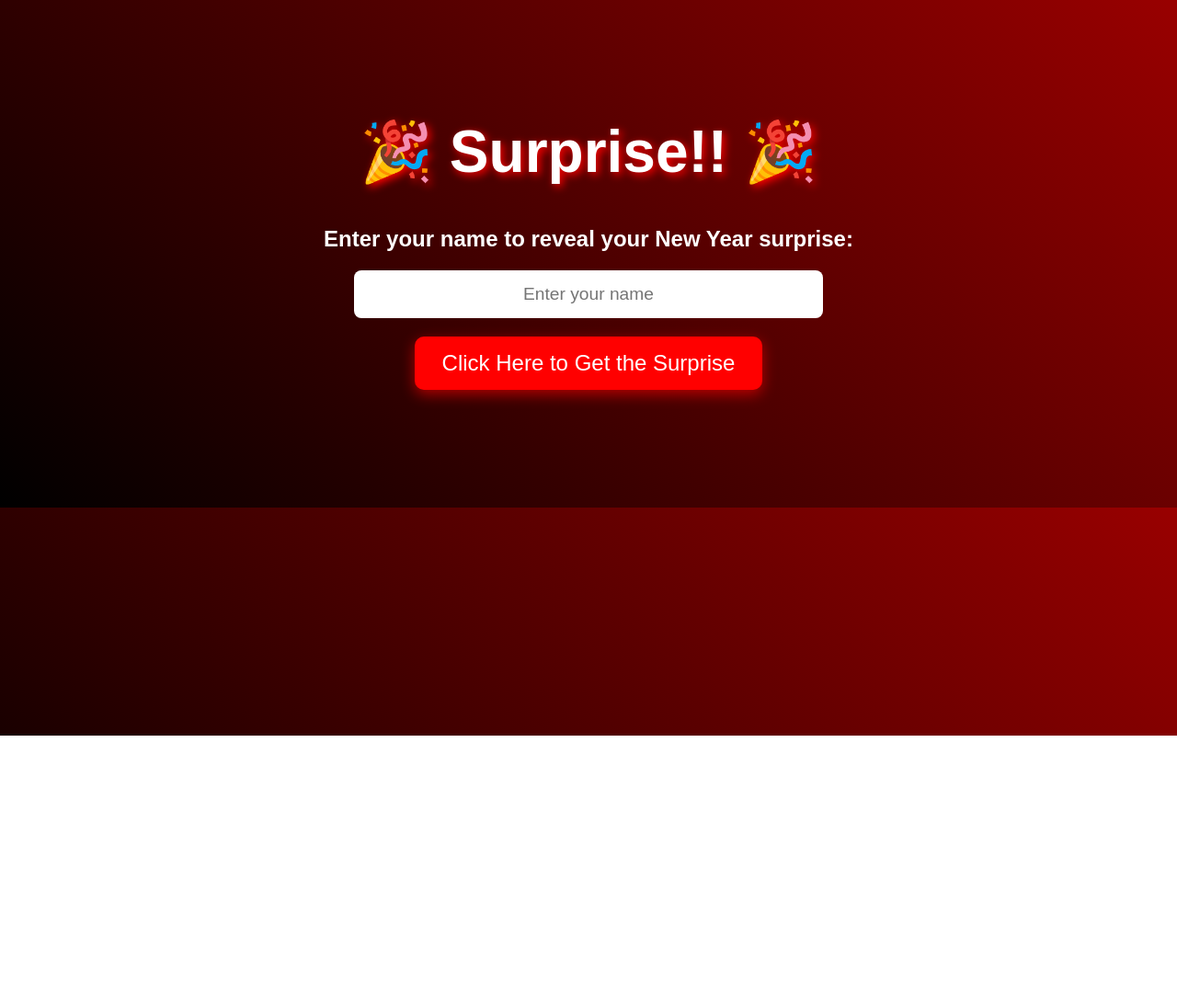
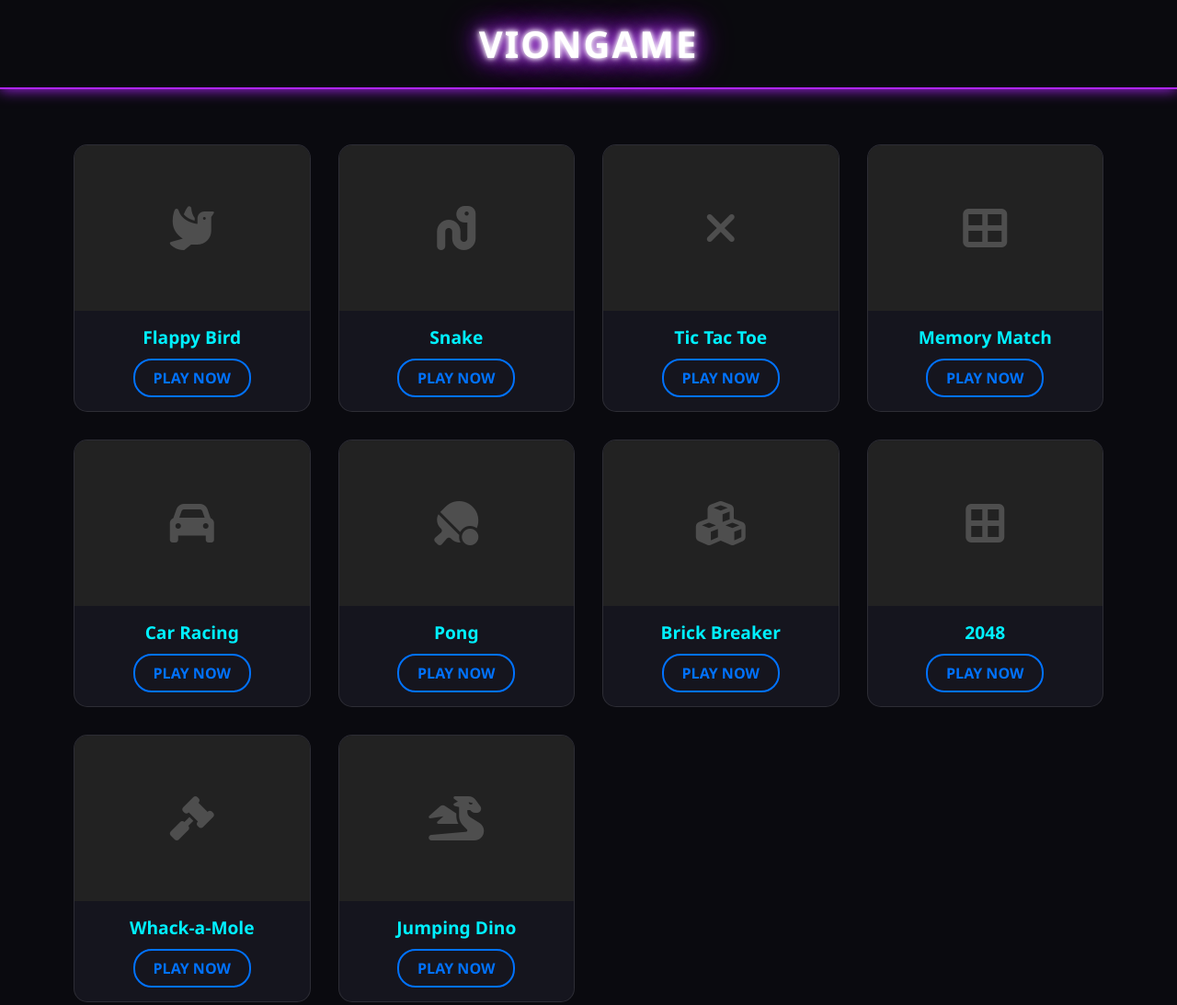
Before and after one commit to ARPITH5353/vinith-kerekad, a plain HTML site: page index.html in a window 1280 px wide. Shown: the top 1093 px of the page at 92% size. Before the commit the page ends 800 px from the top, so only its background shows below. Drawn offline with Linux system fonts and the light colour scheme.

Commit message:
Add files via upload

```diff
--- a/index.html
+++ b/index.html
@@ -1,142 +1,141 @@
 <!DOCTYPE html>
 <html lang="en">
+
 <head>
-  <meta charset="UTF-8">
-  <meta name="viewport" content="width=device-width, initial-scale=1.0">
-  <title>New Year Surprise</title>
-  <style>
-    /* Global Styles */
-    body {
-      background: linear-gradient(45deg, #000000, #990000);
-      font-family: 'Arial', sans-serif;
-      color: #fff;
-      text-align: center;
-      padding: 20px;
-    }
+    <meta charset="UTF-8">
+    <meta name="viewport" content="width=device-width, initial-scale=1.0">
+    <title>Viongame - Neon Gaming Dashboard</title>
+    <link rel="stylesheet" href="style.css">
+    <link rel="stylesheet" href="https://cdnjs.cloudflare.com/ajax/libs/font-awesome/6.4.0/css/all.min.css">
+</head>
 
-    .container {
-      margin: 100px auto;
-      max-width: 600px;
-    }
+<body>
+    <header>
+        <div class="logo">VIONGAME</div>
+    </header>
 
-    .title {
-      font-size: 4rem;
-      font-weight: 900;
-      text-shadow: 3px 3px 10px #ff0000;
-      animation: zoomIn 2s ease-in-out;
-    }
+    <main>
+        <div class="games-grid">
+            <!-- Game 1: Flappy Bird -->
+            <a href="games/flappy-bird/index.html" class="game-card">
+                <div class="card-thumbnail">
+                    <i class="fas fa-dove"></i>
+                </div>
+                <div class="card-info">
+                    <h3>Flappy Bird</h3>
+                    <span class="play-btn">Play Now</span>
+                </div>
+            </a>
 
-    .subtitle {
-      font-size: 1.5rem;
-      margin: 20px 0;
-      font-weight: bold;
-    }
+            <!-- Game 2: Snake -->
+            <a href="games/snake/index.html" class="game-card">
+                <div class="card-thumbnail">
+                    <i class="fas fa-worm"></i>
+                </div>
+                <div class="card-info">
+                    <h3>Snake</h3>
+                    <span class="play-btn">Play Now</span>
+                </div>
+            </a>
 
-    .input-box {
-      font-size: 1.2rem;
-      padding: 15px;
-      border-radius: 8px;
-      border: none;
-      margin-bottom: 20px;
-      width: 80%;
-      text-align: center;
-    }
+            <!-- Game 3: Tic Tac Toe -->
+            <a href="games/tic-tac-toe/index.html" class="game-card">
+                <div class="card-thumbnail">
+                    <i class="fas fa-times"></i>
+                </div>
+                <div class="card-info">
+                    <h3>Tic Tac Toe</h3>
+                    <span class="play-btn">Play Now</span>
+                </div>
+            </a>
 
-    .button {
-      background-color: #ff0000;
-      border: none;
-      padding: 15px 30px;
-      font-size: 1.5rem;
-      color: #fff;
-      border-radius: 10px;
-      cursor: pointer;
-      box-shadow: 0 5px 15px rgba(255, 0, 0, 0.6);
-      transition: transform 0.3s, box-shadow 0.3s;
-    }
+            <!-- Game 4: Memory Card -->
+            <a href="games/memory-card/index.html" class="game-card">
+                <div class="card-thumbnail">
+                    <i class="fas fa-th-large"></i>
+                </div>
+                <div class="card-info">
+                    <h3>Memory Match</h3>
+                    <span class="play-btn">Play Now</span>
+                </div>
+            </a>
 
-    .button:hover {
-      transform: scale(1.1);
-      box-shadow: 0 10px 20px rgba(255, 0, 0, 0.8);
-    }
+            <!-- Game 5: Car Racing -->
+            <a href="games/car-racing/index.html" class="game-card">
+                <div class="card-thumbnail">
+                    <i class="fas fa-car"></i>
+                </div>
+                <div class="card-info">
+                    <h3>Car Racing</h3>
+                    <span class="play-btn">Play Now</span>
+                </div>
+            </a>
 
-    .message {
-      font-size: 1.8rem;
-      font-weight: bold;
-      margin: 20px 0;
-    }
+            <!-- Game 6: Pong -->
+            <a href="games/pong/index.html" class="game-card">
+                <div class="card-thumbnail">
+                    <i class="fas fa-table-tennis"></i>
+                </div>
+                <div class="card-info">
+                    <h3>Pong</h3>
+                    <span class="play-btn">Play Now</span>
+                </div>
+            </a>
 
-    footer {
-      margin-top: 30px;
-      font-size: 1rem;
-    }
+            <!-- Game 7: Brick Breaker -->
+            <a href="games/brick-breaker/index.html" class="game-card">
+                <div class="card-thumbnail">
+                    <i class="fas fa-cubes"></i>
+                </div>
+                <div class="card-info">
+                    <h3>Brick Breaker</h3>
+                    <span class="play-btn">Play Now</span>
+                </div>
+            </a>
 
-    @keyframes zoomIn {
-      from {
-        transform: scale(0.8);
-        opacity: 0;
-      }
-      to {
-        transform: scale(1);
-        opacity: 1;
-      }
-    }
-  </style>
-</head>
-<body>
-  <div id="homePage" class="container">
-    <h1 class="title">🎉 Surprise!! 🎉</h1>
-    <p class="subtitle">Enter your name to reveal your New Year surprise:</p>
-    <input type="text" id="userName" placeholder="Enter your name" class="input-box">
-    <button id="revealButton" class="button">Click Here to Get the Surprise</button>
-  </div>
+            <!-- Game 8: 2048 -->
+            <a href="games/2048/index.html" class="game-card">
+                <div class="card-thumbnail">
+                    <i class="fas fa-border-all"></i>
+                </div>
+                <div class="card-info">
+                    <h3>2048</h3>
+                    <span class="play-btn">Play Now</span>
+                </div>
+            </a>
 
-  <div id="surprisePage" class="container" style="display: none;">
-    <h1 class="title" id="welcomeMessage"></h1>
-    <img id="surpriseImage" src="" alt="Surprise Image" style="display: none;" />
-    <p id="surpriseMessage" class="message"></p>
-    <footer>Designed by Ankith and Arpith</footer>
-  </div>
+            <!-- Game 9: Whack-a-Mole -->
+            <a href="games/whack-a-mole/index.html" class="game-card">
+                <div class="card-thumbnail">
+                    <i class="fas fa-gavel"></i>
+                </div>
+                <div class="card-info">
+                    <h3>Whack-a-Mole</h3>
+                    <span class="play-btn">Play Now</span>
+                </div>
+            </a>
 
-  <!-- Background Music -->
-  <audio id="backgroundMusic" loop>
-    <source src="https://cdn.pixabay.com/download/audio/2022/12/15/audio_81ad5f4708.mp3?filename=new-year-theme-2023.mp3" type="audio/mpeg">
-    Your browser does not support the audio element.
-  </audio>
+            <!-- Game 10: Jumping Dino -->
+            <a href="games/jumping-dino/index.html" class="game-card">
+                <div class="card-thumbnail">
+                    <i class="fas fa-dragon"></i>
+                </div>
+                <div class="card-info">
+                    <h3>Jumping Dino</h3>
+                    <span class="play-btn">Play Now</span>
+                </div>
+            </a>
+        </div>
+    </main>
 
-  <script>
-    document.getElementById('revealButton').addEventListener('click', () => {
-      const userName = document.getElementById('userName').value.trim();
+    <footer>
+        <p>&copy; 2024 Viongame. All rights reserved.</p>
+        <div class="social-links">
+            <!-- Add social icons if needed -->
+        </div>
+    </footer>
 
-      if (!userName) {
-        alert('Please enter your name to proceed.');
-        return;
-      }
+    <script src="script.js"></script>
+</body>
 
-      // Show the surprise
-      document.getElementById('homePage').style.display = 'none';
-      document.getElementById('surprisePage').style.display = 'block';
-
-      // Update surprise content
-      const welcomeMessage = document.getElementById('welcomeMessage');
-      const surpriseMessage = document.getElementById('surpriseMessage');
-      const surpriseImage = document.getElementById('surpriseImage');
-
-      welcomeMessage.innerText = `🎆 Happy New Year 2025, ${userName}! 🎆`;
-      surpriseMessage.innerText = "Best wishes for a fantastic year ahead!";
-      surpriseImage.src = "https://thehindustangazette.com/wp-content/uploads/2024/12/new-year-wishes-2025.jpg";
-      surpriseImage.style.display = "block";
-
-      // Play background music
-      const backgroundMusic = document.getElementById('backgroundMusic');
-      backgroundMusic.play().catch(error => {
-        console.error("Audio playback failed:", error);
-      });
-
-      // AI Voice greeting
-      const speech = new SpeechSynthesisUtterance(`Happy New Year 2025, ${userName}! Best wishes.`);
-      speech.lang = "en-US";
-      window.speechSynthesis.speak(speech);
-    });
-  </script>
-</body>
 </html>
--- /dev/null
+++ b/script.js
@@ -0,0 +1,18 @@
+// Main script for homepage
+document.addEventListener('DOMContentLoaded', () => {
+    console.log('Viongame Loaded');
+
+    // Add simple hover sound effect to cards if user has interacted
+    const cards = document.querySelectorAll('.game-card');
+
+    // We can't autoplay audio without interaction, so we'll just log for now
+    // or initialize audio context on first click anywhere
+
+    let audioCtx;
+
+    document.body.addEventListener('click', () => {
+        if (!audioCtx) {
+            audioCtx = new (window.AudioContext || window.webkitAudioContext)();
+        }
+    }, { once: true });
+});
--- /dev/null
+++ b/style.css
@@ -0,0 +1,155 @@
+:root {
+    --bg-color: #0a0a0f;
+    --card-bg: #15151e;
+    --text-color: #ffffff;
+    --neon-purple: #b026ff;
+    --neon-cyan: #00f0ff;
+    --neon-blue: #0072ff;
+    --neon-green: #0aff0a;
+    --neon-red: #ff003c;
+    --font-main: 'Segoe UI', Tahoma, Geneva, Verdana, sans-serif;
+}
+
+* {
+    box-sizing: border-box;
+    margin: 0;
+    padding: 0;
+}
+
+body {
+    background-color: var(--bg-color);
+    color: var(--text-color);
+    font-family: var(--font-main);
+    overflow-x: hidden;
+    min-height: 100vh;
+    display: flex;
+    flex-direction: column;
+}
+
+/* Header */
+header {
+    padding: 20px;
+    text-align: center;
+    border-bottom: 2px solid var(--neon-purple);
+    box-shadow: 0 0 15px var(--neon-purple);
+    background: rgba(10, 10, 15, 0.9);
+    position: sticky;
+    top: 0;
+    z-index: 100;
+}
+
+.logo {
+    font-size: 2.5rem;
+    font-weight: bold;
+    text-transform: uppercase;
+    color: #fff;
+    text-shadow:
+        0 0 5px #fff,
+        0 0 10px #fff,
+        0 0 20px var(--neon-purple),
+        0 0 30px var(--neon-purple),
+        0 0 40px var(--neon-purple);
+    letter-spacing: 2px;
+}
+
+/* Main Content */
+main {
+    flex: 1;
+    padding: 40px 20px;
+    max-width: 1200px;
+    margin: 0 auto;
+    width: 100%;
+}
+
+.games-grid {
+    display: grid;
+    grid-template-columns: repeat(auto-fit, minmax(250px, 1fr));
+    gap: 30px;
+    padding: 20px;
+}
+
+/* Game Card */
+.game-card {
+    background: var(--card-bg);
+    border-radius: 15px;
+    overflow: hidden;
+    transition: transform 0.3s ease, box-shadow 0.3s ease;
+    border: 1px solid rgba(255, 255, 255, 0.1);
+    position: relative;
+    cursor: pointer;
+    text-decoration: none;
+    color: white;
+    display: block;
+}
+
+.game-card:hover {
+    transform: translateY(-10px);
+    box-shadow: 0 0 20px var(--neon-cyan);
+    border-color: var(--neon-cyan);
+}
+
+.card-thumbnail {
+    height: 180px;
+    background: #222;
+    display: flex;
+    align-items: center;
+    justify-content: center;
+    font-size: 3rem;
+    color: rgba(255, 255, 255, 0.2);
+    position: relative;
+    overflow: hidden;
+}
+
+.card-thumbnail img {
+    width: 100%;
+    height: 100%;
+    object-fit: cover;
+}
+
+.card-info {
+    padding: 15px;
+    text-align: center;
+}
+
+.card-info h3 {
+    margin-bottom: 10px;
+    font-size: 1.2rem;
+    color: var(--neon-cyan);
+}
+
+.play-btn {
+    display: inline-block;
+    padding: 8px 20px;
+    background: transparent;
+    border: 2px solid var(--neon-blue);
+    color: var(--neon-blue);
+    border-radius: 20px;
+    font-weight: bold;
+    text-transform: uppercase;
+    transition: all 0.3s;
+}
+
+.game-card:hover .play-btn {
+    background: var(--neon-blue);
+    color: white;
+    box-shadow: 0 0 10px var(--neon-blue);
+}
+
+/* Footer */
+footer {
+    text-align: center;
+    padding: 20px;
+    background: #050508;
+    color: #888;
+    border-top: 1px solid #333;
+}
+
+/* Responsive */
+@media (max-width: 768px) {
+    .logo {
+        font-size: 2rem;
+    }
+    .games-grid {
+        grid-template-columns: repeat(auto-fit, minmax(200px, 1fr));
+    }
+}
```
